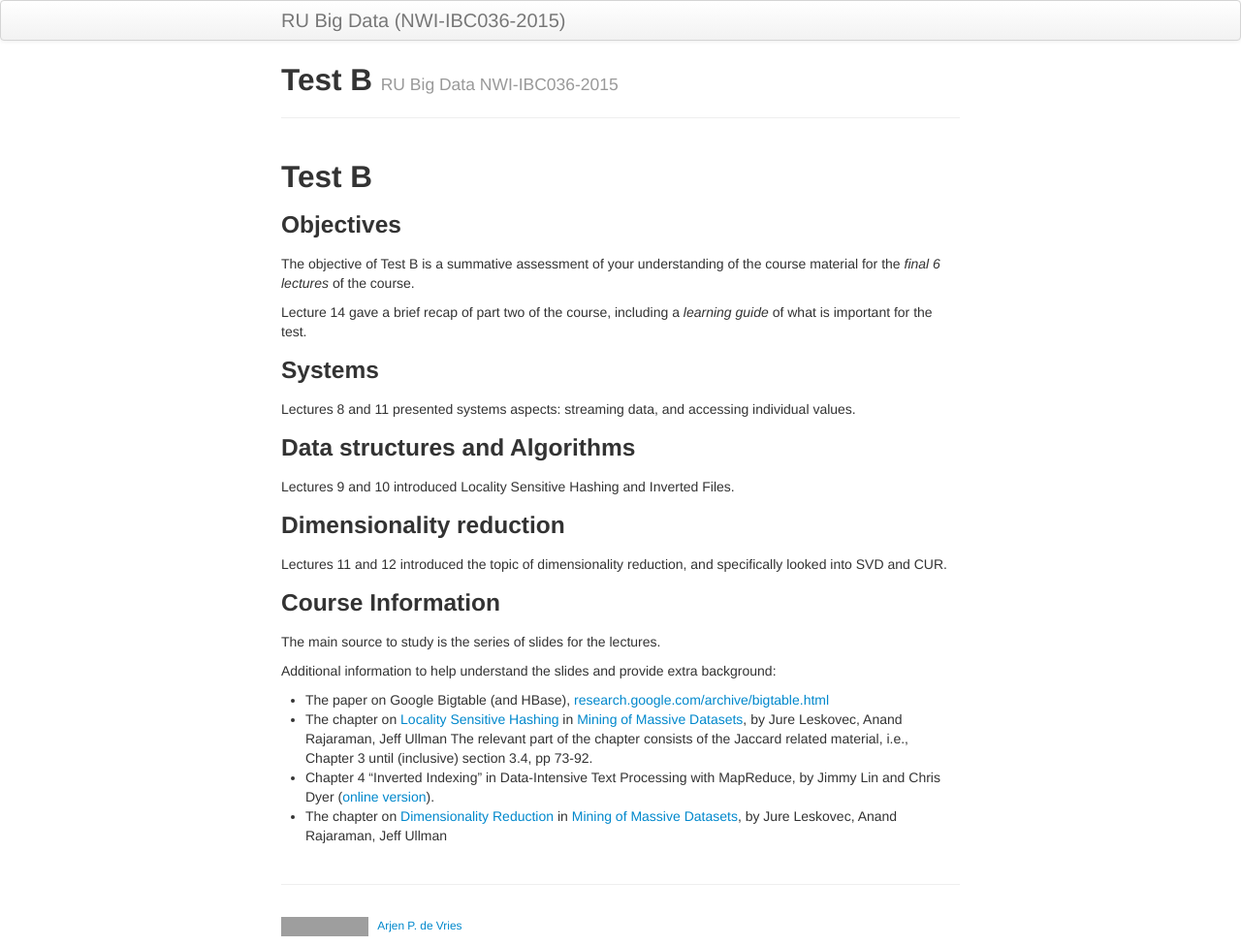
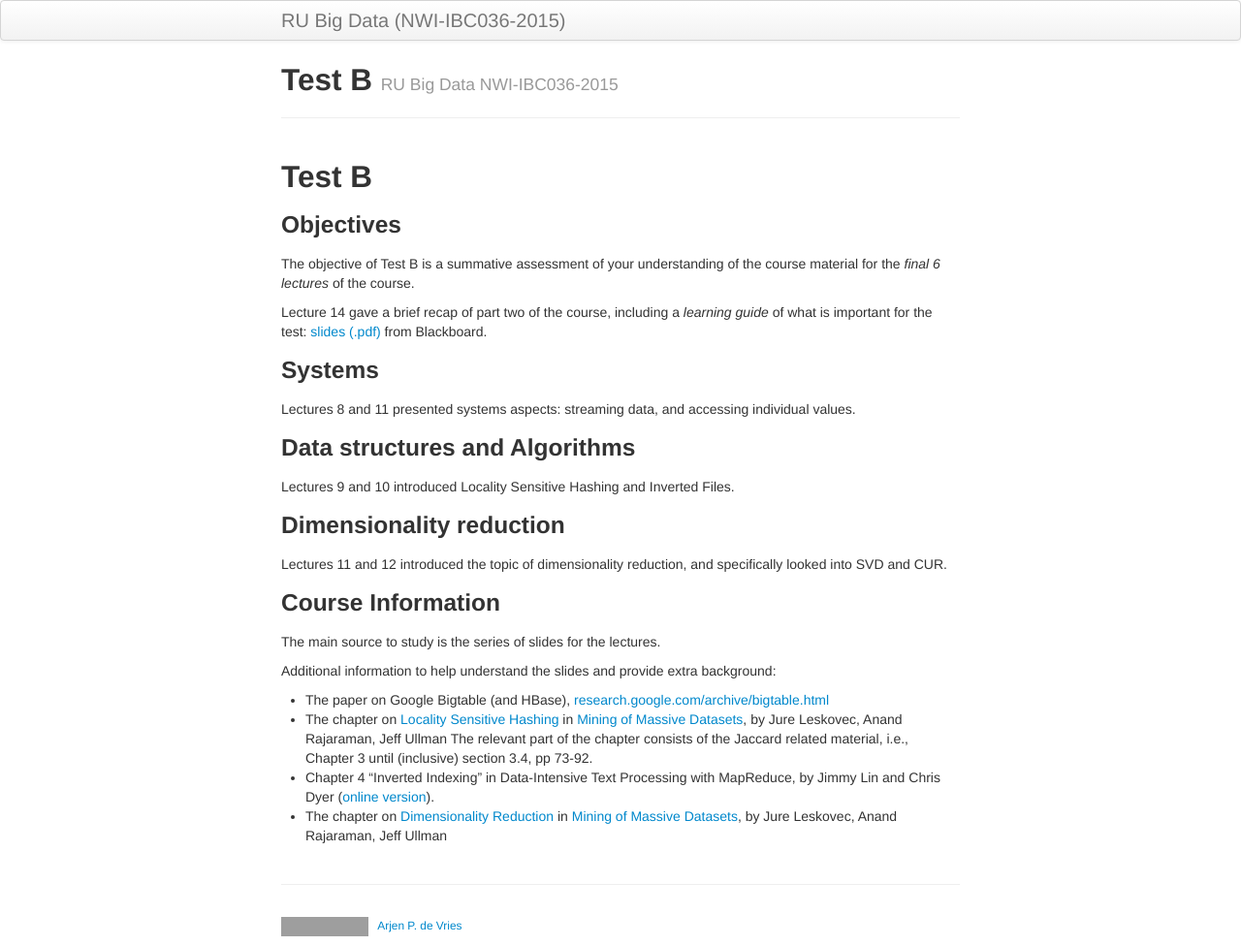
Before and after one commit to Thelukepet/course, a Jekyll site: the page built from test-B.md, in a window 1280 px wide. Shown: the whole page at 97% size. Built offline with Jekyll 4.4.1, drawn with Linux system fonts in a browser that asks for light colours; grey boxes are pictures that could not be loaded.

Commit message:
test B prep

```diff
--- a/test-B.md
+++ b/test-B.md
@@ -11,7 +11,8 @@ description: Detailed information of the material examined in Test B
 
 The objective of Test B is a summative assessment of your understanding of the course material for the _final 6 lectures_ of the course.
 
-Lecture 14 gave a brief recap of part two of the course, including a _learning guide_ of what is important for the test.
+Lecture 14 gave a brief recap of part two of the course, including a _learning guide_ of what is important for the test:
+[slides (.pdf)](https://blackboard.ru.nl/bbcswebdav/pid-2489806-dt-content-rid-7055557_4/xid-7055557_4) from Blackboard.
 
 ### Systems
 
```
